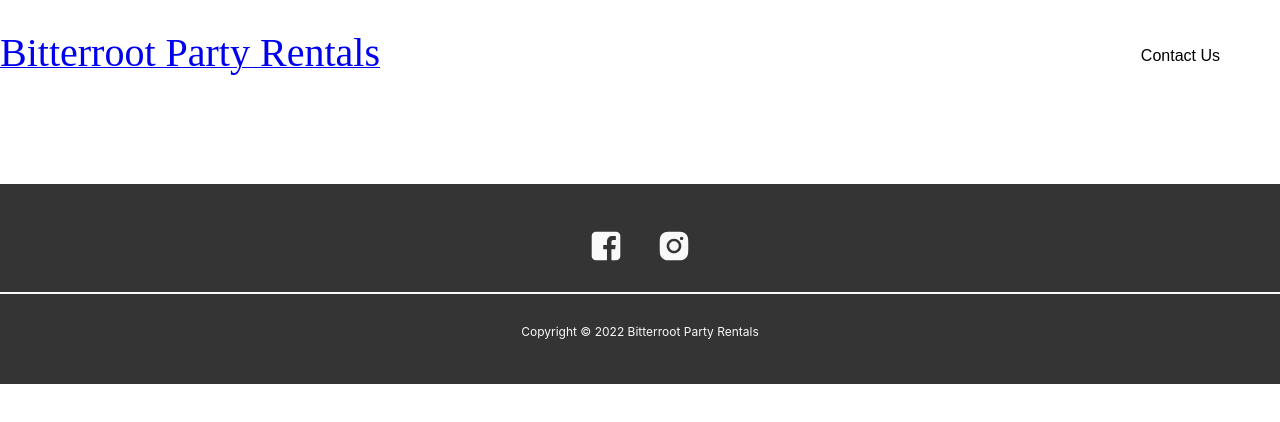
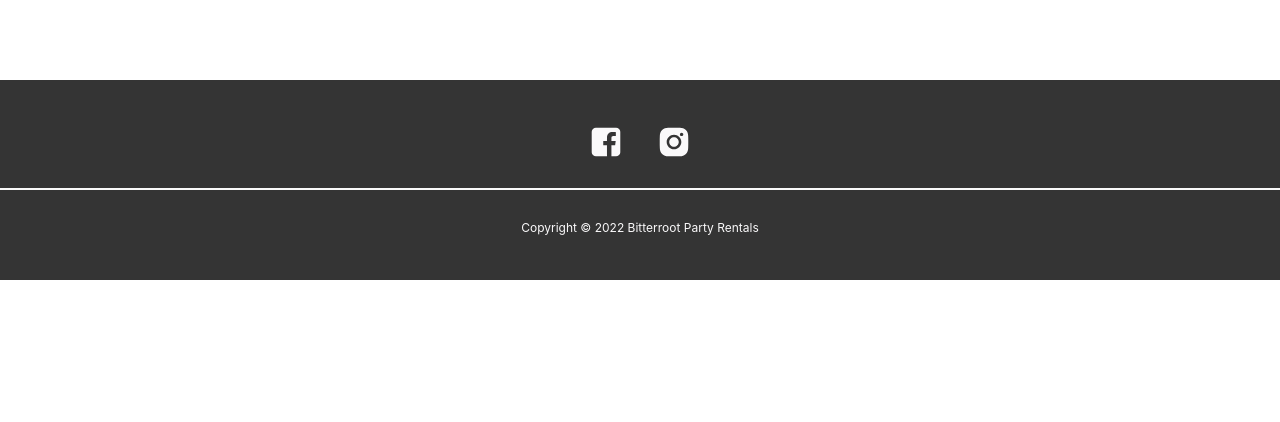
Before and after one commit to almapowell/bitterroot-party-rentals-ui, a React (Create React App) app: page /shopping-cart in a window 1280 px wide. Shown: the top 422 px of the page. Built offline with nearby package versions, Linux system fonts and the light colour scheme.

Commit message:
removed header

```diff
--- a/src/components/Header/ContactModal/index.js
+++ /dev/null
@@ -1,81 +0,0 @@
-import React from "react";
-import { Form, Input, Modal } from "antd";
-import "./styles.css";
-
-const ContactModal = ({ isModalVisible, setIsModalVisible }) => {
-  const layout = {
-    labelCol: {
-      span: 8,
-    },
-    wrapperCol: {
-      span: 16,
-    },
-  };
-
-  /* eslint-disable no-template-curly-in-string */
-  const validateMessages = {
-    required: "${label} is required!",
-    types: {
-      email: "${label} is not a valid email!",
-      number: "${label} is not a valid number!",
-    },
-    number: {
-      range: "${label} must be between ${min} and ${max}",
-    },
-  };
-
-  const onFinish = (values) => {
-    console.log(values);
-  };
-
-  const handleSubmit = () => {
-    setIsModalVisible(false);
-  };
-
-  return (
-    <Modal
-      title="Contact Us"
-      visible={isModalVisible}
-      okText="Submit"
-      onOk={handleSubmit}
-      onCancel={() => setIsModalVisible(false)}
-    >
-      <div className="call">
-        <span>Call Or Text:</span>
-        <strong>406-360-5555</strong>
-      </div>
-      <Form
-        className="form-group"
-        {...layout}
-        layout="vertical"
-        name="nest-messages"
-        onFinish={onFinish}
-        validateMessages={validateMessages}
-      >
-        <Form.Item
-          name={["user", "name"]}
-          label="Name"
-          rules={[{ required: true }]}
-        >
-          <Input style={{ width: "100%" }} />
-        </Form.Item>
-        <Form.Item
-          name={["user", "email"]}
-          label="Email"
-          rules={[{ type: "email", required: true }]}
-        >
-          <Input style={{ width: "100%" }} />
-        </Form.Item>
-        <Form.Item
-          name={["user", "message"]}
-          rules={[{ required: true }]}
-          label="Message"
-        >
-          <Input.TextArea />
-        </Form.Item>
-      </Form>
-    </Modal>
-  );
-};
-
-export default ContactModal;
--- a/src/components/Header/ContactModal/styles.css
+++ /dev/null
@@ -1,11 +0,0 @@
-.call {
-  display: flex;
-  justify-content: center;
-  gap: 7px;
-  font-size: 16px;
-  padding-bottom: 20px;
-}
-
-.select-container.ant-form-item-control-wrapper {
-  width: 100%;
-}
--- a/src/components/Header/index.js
+++ /dev/null
@@ -1,40 +0,0 @@
-import React, { useState } from "react";
-import "./styles.css";
-import { Link } from "react-router-dom";
-import ContactModal from "./ContactModal";
-import { ShoppingCartOutlined } from "@ant-design/icons";
-
-const Header = () => {
-  const [isModalVisible, setIsModalVisible] = useState(false);
-
-  return (
-    <div>
-      <div className="header-container">
-        <Link to="/">
-          <span className="logo">Bitterroot Party Rentals</span>
-        </Link>
-        <div>
-          <button
-            className="contactBtn"
-            onClick={() => setIsModalVisible(true)}
-          >
-            Contact Us
-          </button>
-          <Link
-            to="/shopping-cart"
-            style={{ textDecoration: "none", color: "white" }}
-          >
-            <ShoppingCartOutlined className="shoppingCart" />
-          </Link>
-        </div>
-      </div>
-
-      <ContactModal
-        setIsModalVisible={setIsModalVisible}
-        isModalVisible={isModalVisible}
-      />
-    </div>
-  );
-};
-
-export default Header;
--- a/src/components/Header/styles.css
+++ /dev/null
@@ -1,55 +0,0 @@
-.header-container {
-  display: flex;
-  justify-content: space-between;
-  align-items: center;
-  padding: 25px 0;
-}
-
-.logo {
-  font-family: cursive;
-  font-size: 40px;
-  text-decoration: none;
-  color: var(--primary-color);
-}
-
-.contactBtn {
-  border: none;
-  outline: none;
-  background: transparent;
-  font-size: 1em;
-  text-decoration: none;
-  display: inline-block;
-  cursor: pointer;
-  font-weight: 400;
-}
-
-.contactBtn:after {
-  transition: all ease-in-out 0.2s;
-  background: none repeat scroll 0 0 black;
-  content: "";
-  display: block;
-  height: 1px;
-  width: 0;
-}
-
-.contactBtn:hover:after {
-  width: 100%;
-}
-
-.shoppingCart {
-  font-size: 24px;
-  border-radius: 50%;
-  background: var(--primary-color);
-  transition: all ease-in-out 0.2s;
-  padding: 5px;
-  margin: 10px;
-}
-
-.shoppingCart svg {
-  fill: "white";
-}
-.shoppingCart:hover {
-  cursor: pointer;
-  background: rgb(104, 104, 104);
-  transition: all ease-in-out 0.2s;
-}
--- a/src/index.js
+++ b/src/index.js
@@ -6,7 +6,6 @@ import { store } from "./redux/store";
 import { Provider } from "react-redux";
 import { BrowserRouter, Routes, Route } from "react-router-dom";
 import Footer from "./components/Footer";
-import Header from "./components/Header";
 
 const root = ReactDOM.createRoot(document.getElementById("root"));
 root.render(
@@ -14,7 +13,6 @@ root.render(
     <Provider store={store}>
       <BrowserRouter>
         <div className="App">
-          <Header />
           <Routes>
             <Route path="/" element={<App />} />
           </Routes>
```
